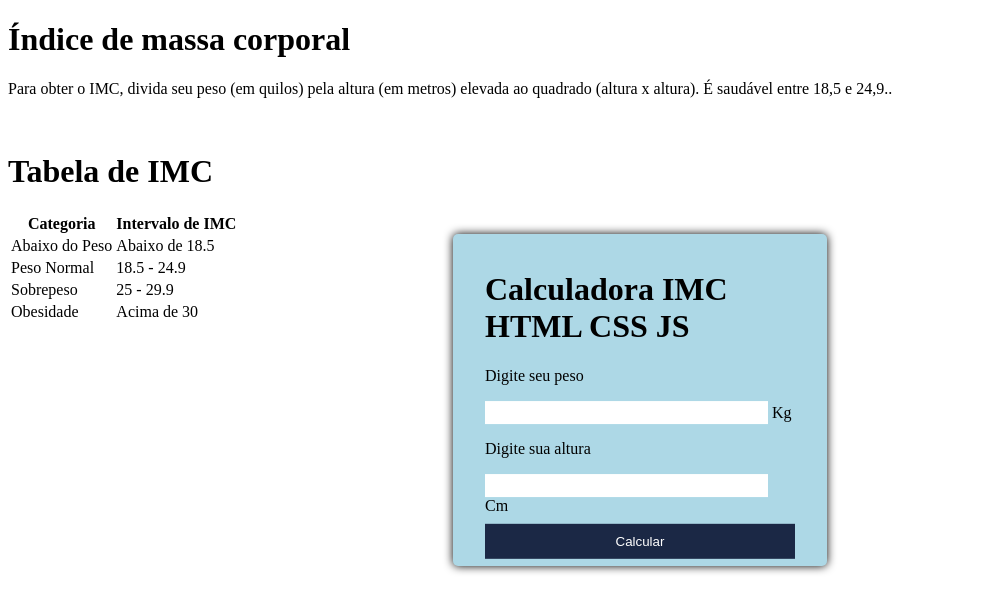
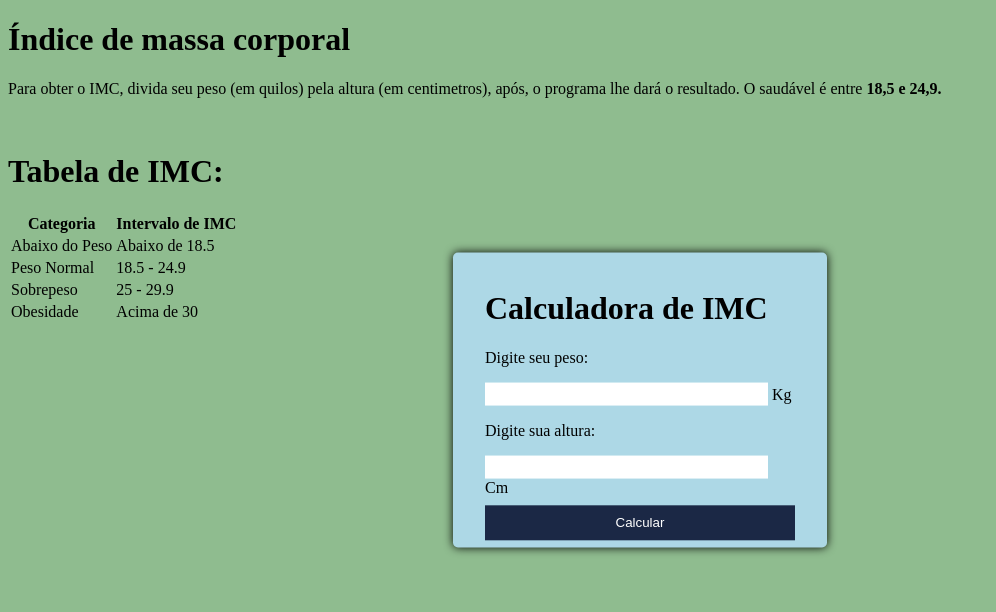
Before and after one commit to Bields190/CalculadoraIMC, a plain HTML site: page index.html in a window 1280 px wide. Shown: the whole page, without its empty margins (0-996 px from the left). Drawn offline with Linux system fonts and the light colour scheme.

Commit message:
Feat. Corzinha e Fix de ortografia geral

```diff
--- a/estilo.css
+++ b/estilo.css
@@ -1,5 +1,6 @@
 body{
     justify-content: center;
+    background-color: darkseagreen
   }
 
   .tela1{
--- a/index.html
+++ b/index.html
@@ -6,17 +6,16 @@
 <body>
     <h1>Índice de massa corporal</h1>
 
-    <p>Para obter o IMC, divida seu peso (em quilos) pela altura (em metros)
-    elevada ao quadrado (altura x altura). É saudável entre 18,5 e 24,9..</p>
+    <p>Para obter o IMC, divida seu peso (em quilos) pela altura (em centimetros), após, o programa lhe dará o resultado. O saudável é entre <strong>18,5 e 24,9.</strong></p>
 <div class=tela1>
-    <h1>Calculadora IMC HTML CSS JS</h1>
+    <h1>Calculadora de IMC</h1>
     <form>
-        <p>Digite seu peso</p>
+        <p>Digite seu peso:</p>
 
         <input id='peso' type='number'/>
         <span>Kg</span>
         <div>
-            <p>Digite sua altura</p>
+            <p>Digite sua altura:</p>
             <input id='altura' type='number'/>
             <span>Cm</span>
         </div>
@@ -28,7 +27,7 @@
 </div>
 <br/>
 
-  <h1>Tabela de IMC</h1>
+  <h1>Tabela de IMC:</h1>
     <table>
             <tr>
                 <th>Categoria</th>
@@ -36,15 +35,15 @@
             </tr>
             <tr>
                 <td>Abaixo do Peso</td>
-                <td>Abaixo de 18.5</td>
+                <td>   Abaixo de 18.5</td>
             </tr>
             <tr>
                 <td>Peso Normal</td>
-                <td>18.5 - 24.9</td>
+                <td>  18.5 - 24.9</td>
             </tr>
             <tr>
                 <td>Sobrepeso</td>
-                <td>25 - 29.9</td>
+                <td>   25 - 29.9</td>
             </tr>
             <tr>
                 <td>Obesidade</td>
```
